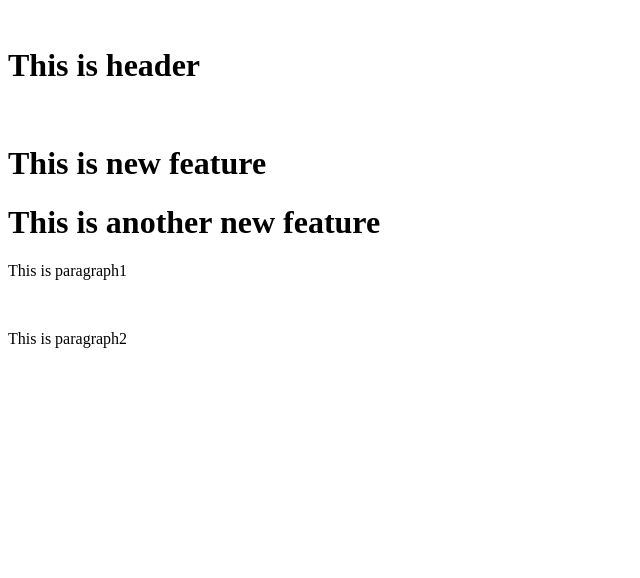
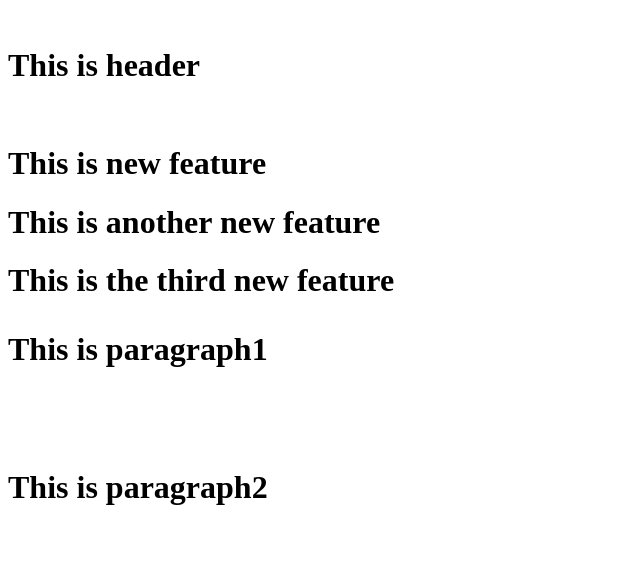
Before and after one commit to s1r1luxx/sample_git2, a plain HTML site: page index.html in a window 1280 px wide. Shown: the whole page, without its empty margins (0-640 px from the left). Drawn offline with Linux system fonts and the light colour scheme.

Commit message:
add third feature

```diff
--- a/index.html
+++ b/index.html
@@ -5,6 +5,7 @@
 <h1>This is header</h1>
 <h1>This is new feature</h1>
 <h1>This is another new feature</h1>
+<h1>This is the third new feature<h1>
 <p>This is paragraph1</p>
 <p>This is paragraph2</p>
 </body>
```
